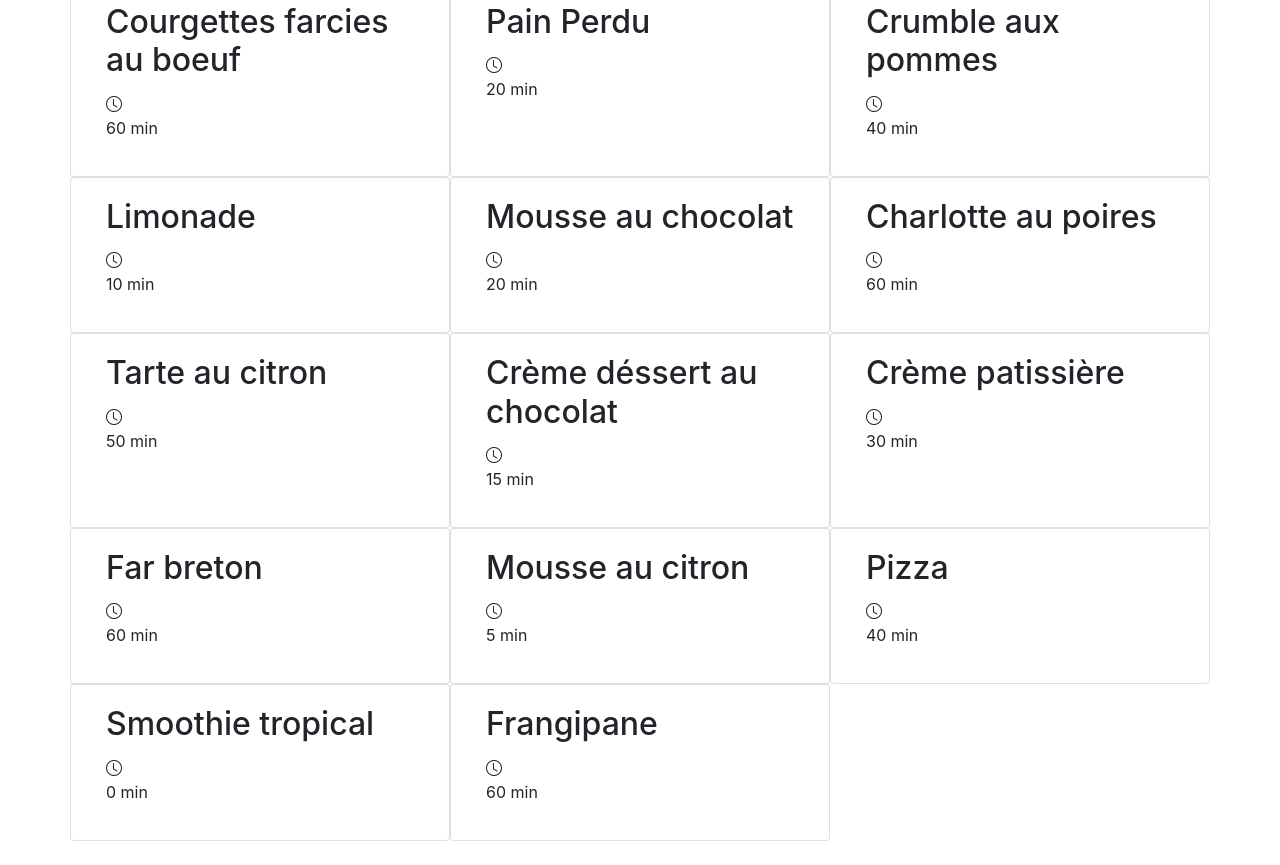
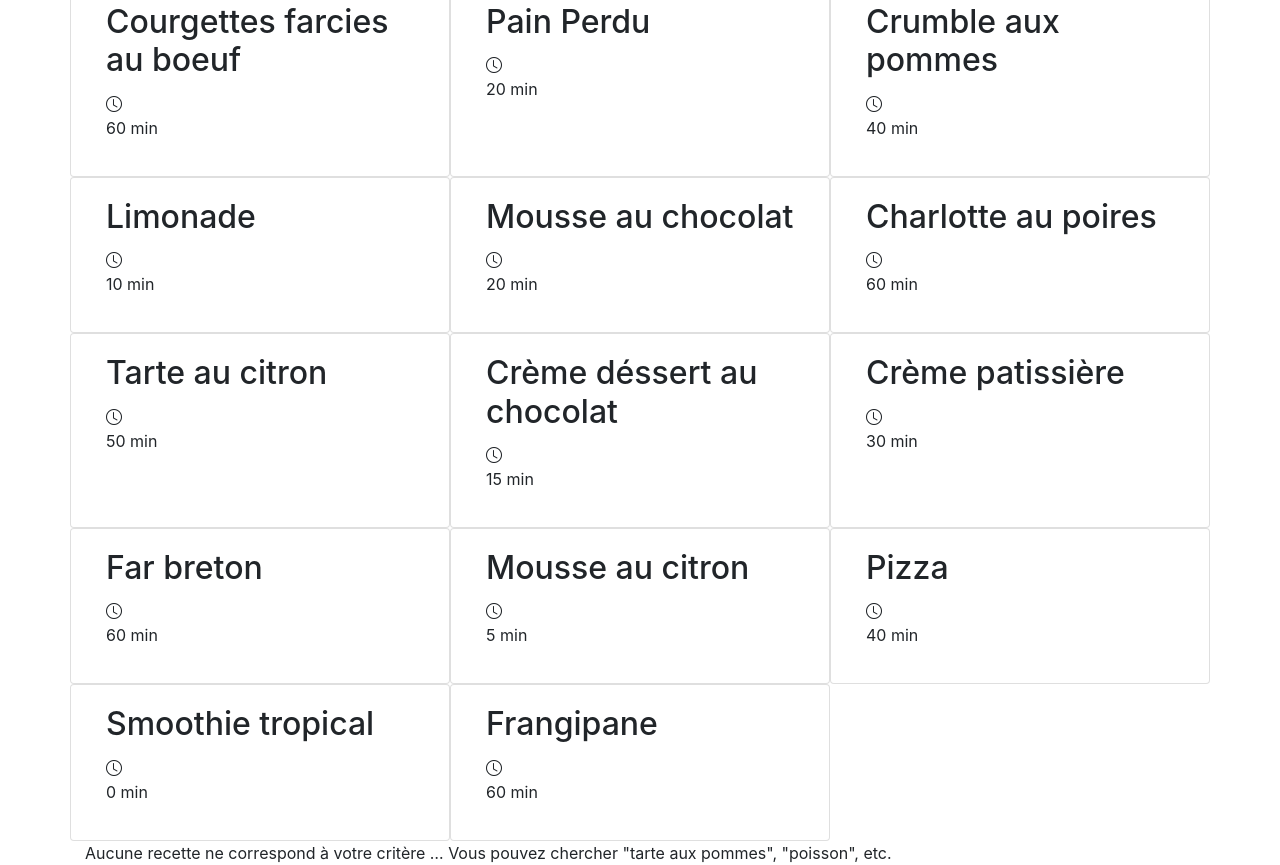
Before and after one commit to jbbrejon/openclassrooms-da-p07, a plain HTML site: page index.html in a window 1280 px wide. Shown: the part 2649-3514 px from the top of the page. Before the commit the page ends 3490 px from the top, so only its background shows below. Drawn offline with nearby package versions, Linux system fonts and the light colour scheme.

Commit message:
add no-results div

```diff
--- a/index.html
+++ b/index.html
@@ -40,6 +40,9 @@
         </form>
         <main>
             <section id="sect-results" class="row mt-4"></section>
+            <div id="no-results">Aucune recette ne correspond à votre critère … Vous pouvez chercher "tarte aux pommes",
+                "poisson", etc.
+            </div>
         </main>
 
 
```
